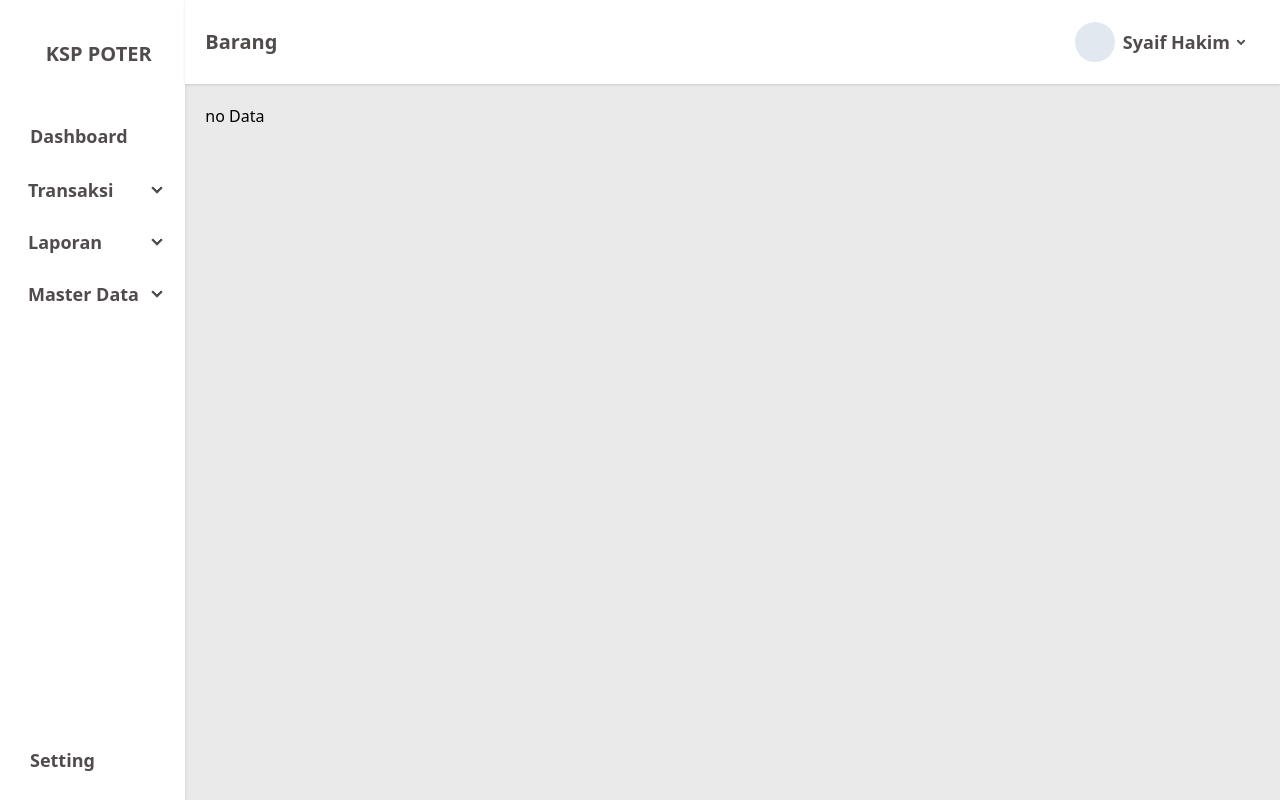
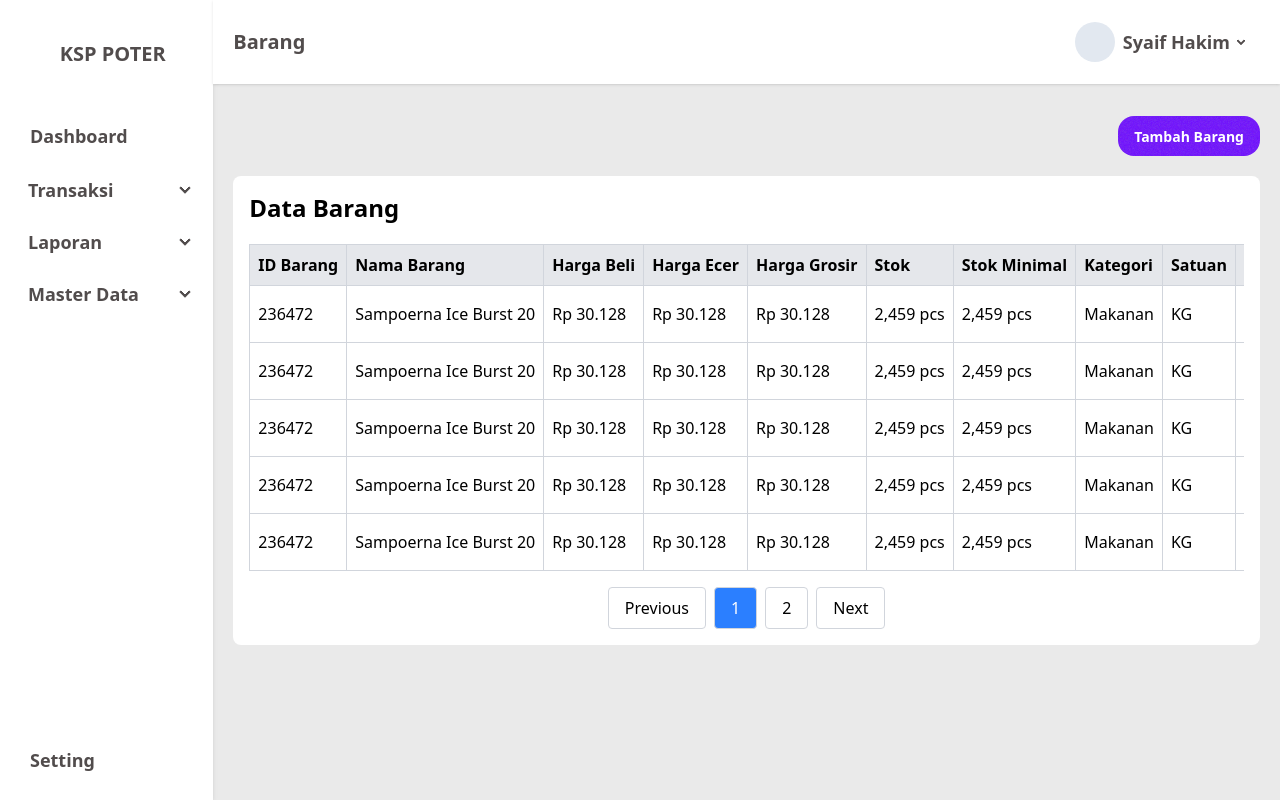
Before and after one commit to mardinajalah/commit_frontend, a React (Vite) app: page /barang in a window 1280 px wide. Built offline with nearby package versions, Linux system fonts and the light colour scheme.

Commit message:
menambahkan tabel di page barang

```diff
--- a/src/App.tsx
+++ b/src/App.tsx
@@ -6,9 +6,9 @@ const App = () => {
   return (
     <div className='bg-[#eaeaea] w-full h-screen flex'>
       <Sidebar />
-      <div className='w-full flex flex-col'>
+      <div className='w-5/6 flex flex-col'>
         <Navbar />
-        <div className='p-5'>
+        <div className='overflow-y-scroll'>
           <RoutesIndex />
         </div>
       </div>
--- /dev/null
+++ b/src/components/daisyUI/Table.tsx
@@ -0,0 +1,103 @@
+import React, { useState } from "react";
+
+const TableComponent: React.FC = () => {
+  const allData = Array(10).fill({
+    id: 236472,
+    name: "Sampoerna Ice Burst 20",
+    hargaBeli: "Rp 30.128",
+    hargaEcer: "Rp 30.128",
+    hargaGrosir: "Rp 30.128",
+    stok: "2,459 pcs",
+    stokMinimal: "2,459 pcs",
+    barcode: "1234567890",
+    gambar: "https://via.placeholder.com/40",
+    kategori: "Makanan",
+    ukuran: "Medium",
+    satuan: "KG",
+    status: "Yes",
+    aktif: true,
+  });
+
+  const [currentPage, setCurrentPage] = useState(1);
+  const itemsPerPage = 5;
+  const totalPages = Math.ceil(allData.length / itemsPerPage);
+  const displayedData = allData.slice((currentPage - 1) * itemsPerPage, currentPage * itemsPerPage);
+
+  return (
+    <div className="p-4 overflow-hidden max-w-full">
+      <h1 className="text-2xl font-semibold pb-5">Data Barang</h1>
+      <div className="overflow-x-auto w-full">
+        <table className="w-full border border-gray-300 rounded-lg min-w-max table-auto">
+          <thead className="bg-gray-200">
+            <tr className="text-left">
+              <th className="p-2 border border-gray-300">ID Barang</th>
+              <th className="p-2 border border-gray-300">Nama Barang</th>
+              <th className="p-2 border border-gray-300">Harga Beli</th>
+              <th className="p-2 border border-gray-300">Harga Ecer</th>
+              <th className="p-2 border border-gray-300">Harga Grosir</th>
+              <th className="p-2 border border-gray-300">Stok</th>
+              <th className="p-2 border border-gray-300">Stok Minimal</th>
+              <th className="p-2 border border-gray-300">Kategori</th>
+              <th className="p-2 border border-gray-300">Satuan</th>
+              <th className="p-2 border border-gray-300">Gambar</th>
+              <th className="p-2 border border-gray-300">Ukuran</th>
+              <th className="p-2 border border-gray-300">Barcode</th>
+              <th className="p-2 border border-gray-300">Status</th>
+              <th className="p-2 border border-gray-300">Aksi</th>
+            </tr>
+          </thead>
+          <tbody>
+            {displayedData.map((item, index) => (
+              <tr key={index} className="bg-white hover:bg-gray-100">
+                <td className="p-2 border border-gray-300">{item.id}</td>
+                <td className="p-2 border border-gray-300">{item.name}</td>
+                <td className="p-2 border border-gray-300">{item.hargaBeli}</td>
+                <td className="p-2 border border-gray-300">{item.hargaEcer}</td>
+                <td className="p-2 border border-gray-300">{item.hargaGrosir}</td>
+                <td className="p-2 border border-gray-300">{item.stok}</td>
+                <td className="p-2 border border-gray-300">{item.stokMinimal}</td>
+                <td className="p-2 border border-gray-300">{item.kategori}</td>
+                <td className="p-2 border border-gray-300">{item.satuan}</td>
+                <td className="p-2 border border-gray-300"><img src={item.gambar} alt="Gambar" className="w-10 h-10" /></td>
+                <td className="p-2 border border-gray-300">{item.ukuran}</td>
+                <td className="p-2 border border-gray-300">{item.barcode}</td>
+                <td className="p-2 border border-gray-300 text-green-600 font-bold">{item.status}</td>
+                <td className="p-2 border border-gray-300">
+                  <button className="px-2 py-1 bg-yellow-500 text-white rounded mr-2">✏️</button>
+                  <button className="px-2 py-1 bg-red-500 text-white rounded">🗑️</button>
+                </td>
+              </tr>
+            ))}
+          </tbody>
+        </table>
+      </div>
+      <div className="flex justify-center mt-4 space-x-2">
+        <button
+          className="px-4 py-2 border border-gray-300 rounded bg-white hover:bg-gray-200"
+          onClick={() => setCurrentPage((prev) => Math.max(prev - 1, 1))}
+          disabled={currentPage === 1}
+        >
+          Previous
+        </button>
+        {Array.from({ length: totalPages }, (_, i) => (
+          <button
+            key={i}
+            className={`px-4 py-2 border border-gray-300 rounded ${currentPage === i + 1 ? "bg-blue-500 text-white" : "bg-white hover:bg-gray-200"}`}
+            onClick={() => setCurrentPage(i + 1)}
+          >
+            {i + 1}
+          </button>
+        ))}
+        <button
+          className="px-4 py-2 border border-gray-300 rounded bg-white hover:bg-gray-200"
+          onClick={() => setCurrentPage((prev) => Math.min(prev + 1, totalPages))}
+          disabled={currentPage === totalPages}
+        >
+          Next
+        </button>
+      </div>
+    </div>
+  );
+};
+
+export default TableComponent;
--- /dev/null
+++ b/src/components/pages/master-data/Barang.tsx
@@ -0,0 +1,16 @@
+import Table from "@/components/daisyUI/Table"
+
+const Barang = () => {
+  return (
+    <div className="p-5">
+      <div className="flex justify-end my-3">
+        <button className="btn border-none bg-[#6C0AFF] text-white rounded-2xl">Tambah Barang</button>
+      </div>
+      <div className="mt-5 bg-[#fff] rounded-lg">
+        <Table />
+      </div>
+    </div>
+  )
+}
+
+export default Barang
--- a/src/routes/index.tsx
+++ b/src/routes/index.tsx
@@ -1,8 +1,9 @@
 import { Routes, Route } from "react-router-dom"
 import Dashboard from "@/components/pages/Dashboard"
-import Pembeli from "@/components/pages/Pembeli"
-import Penjual from "@/components/pages/Penjual"
-import HutangPenjual from "@/components/pages/HutangPenjual"
+import Pembeli from "@/components/pages/transaksi/Pembeli"
+import Penjual from "@/components/pages/transaksi/Penjual"
+import HutangPenjual from "@/components/pages/transaksi/HutangPenjual"
+import Barang from "@/components/pages/master-data/Barang"
 import NotFound from "@/components/pages/404"
 
 const RoutesIndex = () => {
@@ -13,6 +14,7 @@ const RoutesIndex = () => {
       <Route path="/pembeli" element={Pembeli()} />
       <Route path="/penjual" element={Penjual()} />
       <Route path="/hutang-penjual" element={HutangPenjual()} />
+      <Route path="/barang" element={Barang()} />
       <Route path="/*" element={NotFound()} />
     </Routes>
   )
```
Also changed, not shown: src/components/pages/transaksi/HutangPenjual.tsx (renamed from src/components/pages/HutangPenjual.tsx), src/components/pages/transaksi/Pembeli.tsx (renamed from src/components/pages/Pembeli.tsx), src/components/pages/transaksi/Penjual.tsx (renamed from src/components/pages/Penjual.tsx).
